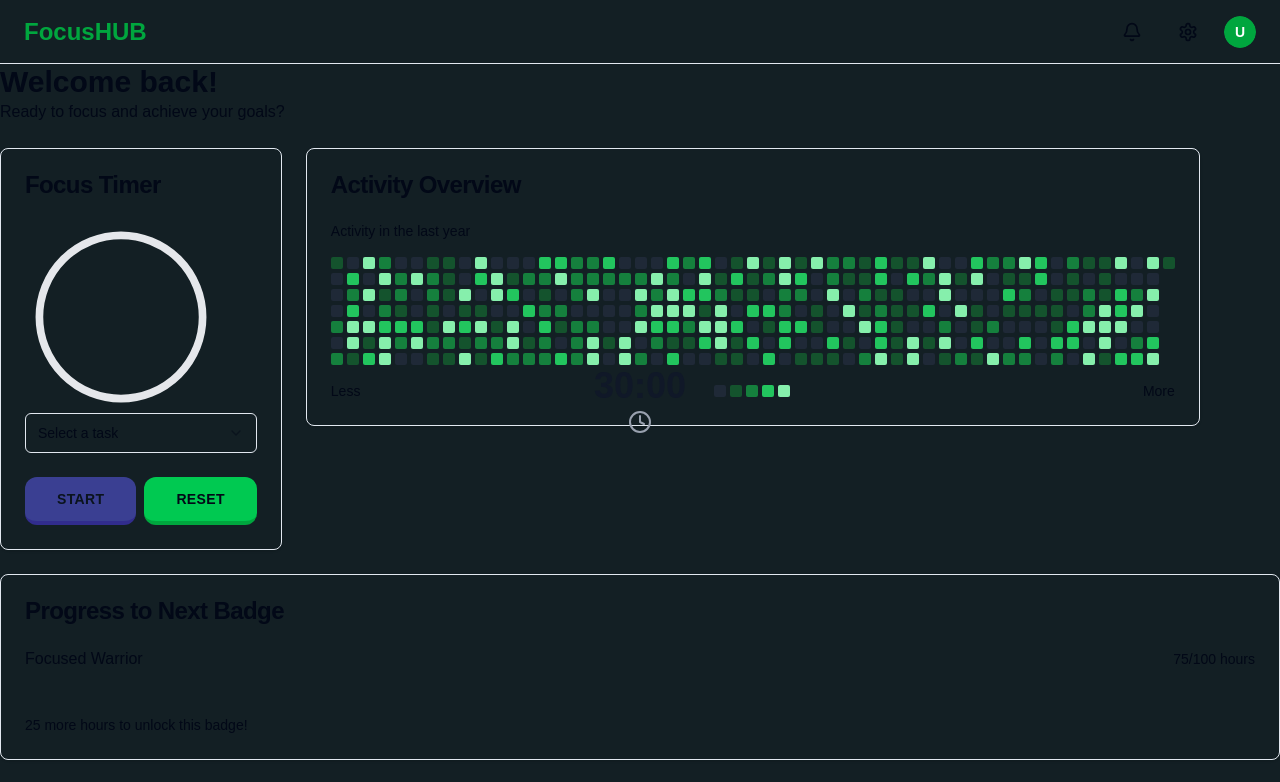
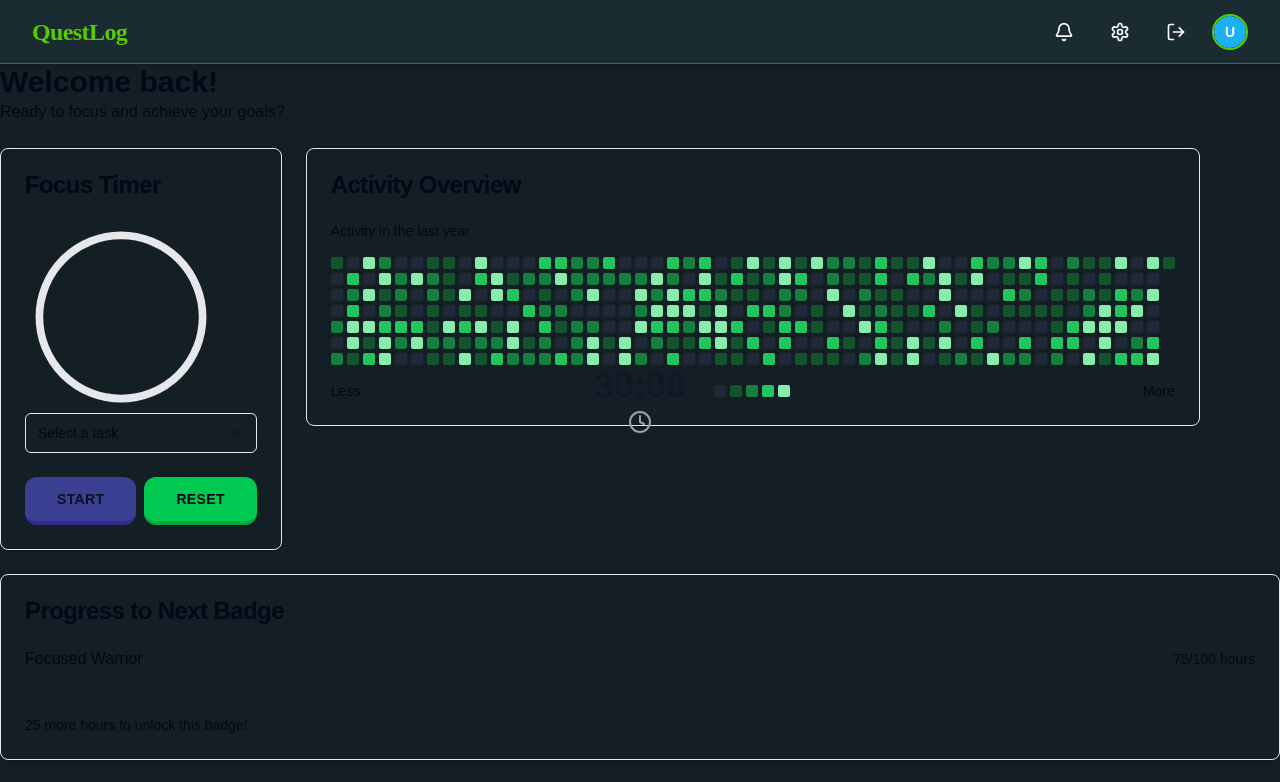
Before and after one commit to swarnendu19/FocusHub, a React (Vite) app: page / in a window 1280 px wide. Shown: the top 782 px of the page. Built offline with nearby package versions, Linux system fonts and the light colour scheme.

Commit message:
Update Header component with new logo, improved styling, and added LogOut button

```diff
--- a/src/components/Header.tsx
+++ b/src/components/Header.tsx
@@ -1,26 +1,27 @@
 
 import { Button } from "@/components/ui/button";
-import { Bell, Settings } from "lucide-react";
+import { Bell, Settings, LogOut } from "lucide-react";
 import { Avatar, AvatarFallback } from "@/components/ui/avatar";
 
 export const Header = () => {
   return (
-    <header className="h-16 flex items-center justify-between px-6 border-b border-border bg-card">
+    <header className="h-16 flex items-center justify-between px-8 border-b border-[#4A5F67] bg-[#1A2B32] shadow-md">
       <div className="flex items-center gap-4">
-        <h1 className="text-2xl font-bold text-green-600">FocusHUB</h1>
+        {/* Logo Placeholder */}
+        <div className="text-2xl font-extrabold text-[#58CC02] tracking-tight font-[din-round]">QuestLog</div>
       </div>
-
       <div className="flex items-center gap-4">
-        <Button variant="ghost" size="icon" className="text-foreground hover:bg-accent">
+        <Button variant="ghost" size="icon" className="text-[#FFFFFF] hover:bg-[#2A3F47]">
           <Bell className="h-5 w-5" />
         </Button>
-
-        <Button variant="ghost" size="icon" className="text-foreground hover:bg-accent">
+        <Button variant="ghost" size="icon" className="text-[#FFFFFF] hover:bg-[#2A3F47]">
           <Settings className="h-5 w-5" />
         </Button>
-
-        <Avatar className="h-8 w-8">
-          <AvatarFallback className="bg-green-600 text-white text-sm font-semibold">
+        <Button variant="ghost" size="icon" className="text-[#FFFFFF] hover:bg-[#2A3F47]">
+          <LogOut className="h-5 w-5" />
+        </Button>
+        <Avatar className="h-9 w-9 border-2 border-[#58CC02]">
+          <AvatarFallback className="bg-[#1CB0F6] text-white text-sm font-semibold">
             U
           </AvatarFallback>
         </Avatar>
```
